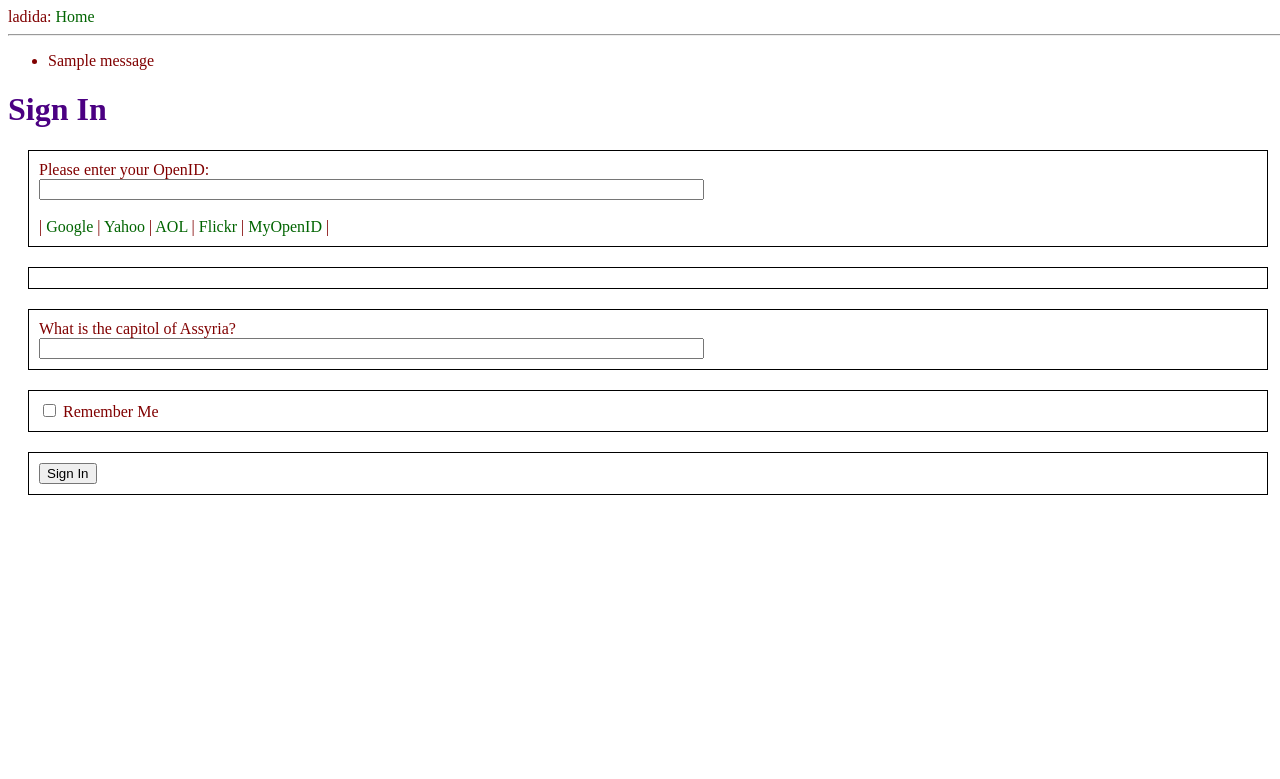
After one commit to arendsee/webdev-practice, a Flask app: page /login in a window 1280 px wide. The commit adds this page. Shown: the top 779 px of the page. Run offline with Flask 2, Linux system fonts and the light colour scheme; one stand-in notice (Sample message) is shown.

Commit message:
Add login form

```diff
--- a/app/__init__.py
+++ b/app/__init__.py
@@ -1,6 +1,7 @@
 from flask import Flask
 
 app = Flask(__name__)
+app.config.from_object('config')
 
 # this import has to be after the above line to avoid circular imports
 from app import views
--- /dev/null
+++ b/app/forms.py
@@ -0,0 +1,12 @@
+# modified from Miguel Grinberg's tutorial
+
+from flask.ext.wtf import Form
+from wtforms import StringField, BooleanField
+from wtforms.validators import DataRequired
+
+
+class LoginForm(Form):
+    # DataRequired just checks if the input is empty
+    openid = StringField('openid', validators=[DataRequired()])
+    assyria = StringField('assyria', validators=[DataRequired()])
+    remember_me = BooleanField('remember_me', default=False)
--- /dev/null
+++ b/app/templates/base.html
@@ -0,0 +1,31 @@
+<!-- modified from Miguel Grinberg's tutorial -->
+
+<html>
+  <head>
+    <meta name="keywords" content="ramble flotsam">
+    <meta name="description" content="A site I use to practice webdev and stash notes">
+    <meta charset=UTF-8>
+    <meta name="author" content="Zebulun Arendsee">
+    <meta http-equiv="refresh" content="180">
+    <link rel="stylesheet" href="style.css">
+    {% if title %}
+    <title>{{ title }} - messing with webdev </title>
+    {% else %}
+    <title>ladida</title>
+    {% endif %}
+  </head>
+  <body>
+    <div>ladida: <a href="/index">Home</a></div>
+    <hr>
+    {% with messages = get_flashed_messages() %}
+      {% if messages %}
+        <ul>
+        {% for message in messages %}
+            <li>{{ message }} </li>
+        {% endfor %}
+        </ul>
+      {% endif %}
+    {% endwith %}
+    {% block content %}{% endblock %}
+  </body>
+</html>
--- /dev/null
+++ b/app/templates/login.html
@@ -0,0 +1,47 @@
+<!-- modified from Miguel Grinberg's tutorial -->
+
+{% extends "base.html" %}
+
+{% block content %}
+  <script type="text/javascript">
+  function set_openid(openid, pr)
+  {
+      u = openid.search('<username>')
+      if (u != -1) {
+          // openid requires username
+          user = prompt('Enter your ' + pr + ' username:')
+          openid = openid.substr(0, u) + user
+      }
+      form = document.forms['login'];
+      form.elements['openid'].value = openid
+  }
+  </script>
+  <h1>Sign In</h1>
+  <form action="" method="post" name="login">
+      <!-- required if CSRF is enabled -->
+      {{ form.hidden_tag() }}
+      <p>
+          Please enter your OpenID:<br>
+          {{ form.openid(size=80) }}<br>
+          {% for error in form.openid.errors %}
+            <span style="color: red;">[{{ error }}]</span>
+          {% endfor %}<br>
+          |{% for pr in providers %}
+            <a href="javascript:set_openid('{{ pr.url }}', '{{ pr.name }}');">{{ pr.name }}</a> |
+          {% endfor %}
+    </p>
+      </p>
+      <p>
+          What is the capitol of Assyria?<br>
+          {{ form.assyria(size=80) }}<br>
+          {%if assyria and not assyria.lower() == "ninevah" %}
+            <span style="color: red;">ha! wrong</span>
+          {% endif %}
+          {%if assyria and assyria.lower() == "ninevah" %}
+            <span style="color: red;">you probably just googled it</span>
+          {% endif %}
+      </p>
+      <p>{{ form.remember_me }} Remember Me</p>
+      <p><input type="submit" value="Sign In"></p>
+  </form>
+{% endblock %}
--- a/app/views.py
+++ b/app/views.py
@@ -1,5 +1,28 @@
-from flask import render_template
+# modified from Miguel Grinberg's tutorial
+
+from flask import render_template, flash, redirect
 from app import app
+from .forms import LoginForm
+
+
+@app.route('/login', methods=['GET', 'POST'])
+def login():
+    form = LoginForm()
+    if form.validate_on_submit():
+        # this text will be shown to the user
+        flash('OpenID="%s", remember_me=%s, Assyrian capital=%s' %
+              (
+                  form.openid.data,
+                  str(form.remember_me.data),
+                  form.assyria
+              ))
+        return redirect('/index')
+    return render_template(
+        'login.html',
+        title='Sign In',
+        form=form,
+        providers=app.config['OPENID_PROVIDERS']
+    )
 
 
 @app.route('/')
```
Also changed, not shown: app/templates/index.html (+10 -25 lines), config.py (added, +13 -0 lines).
